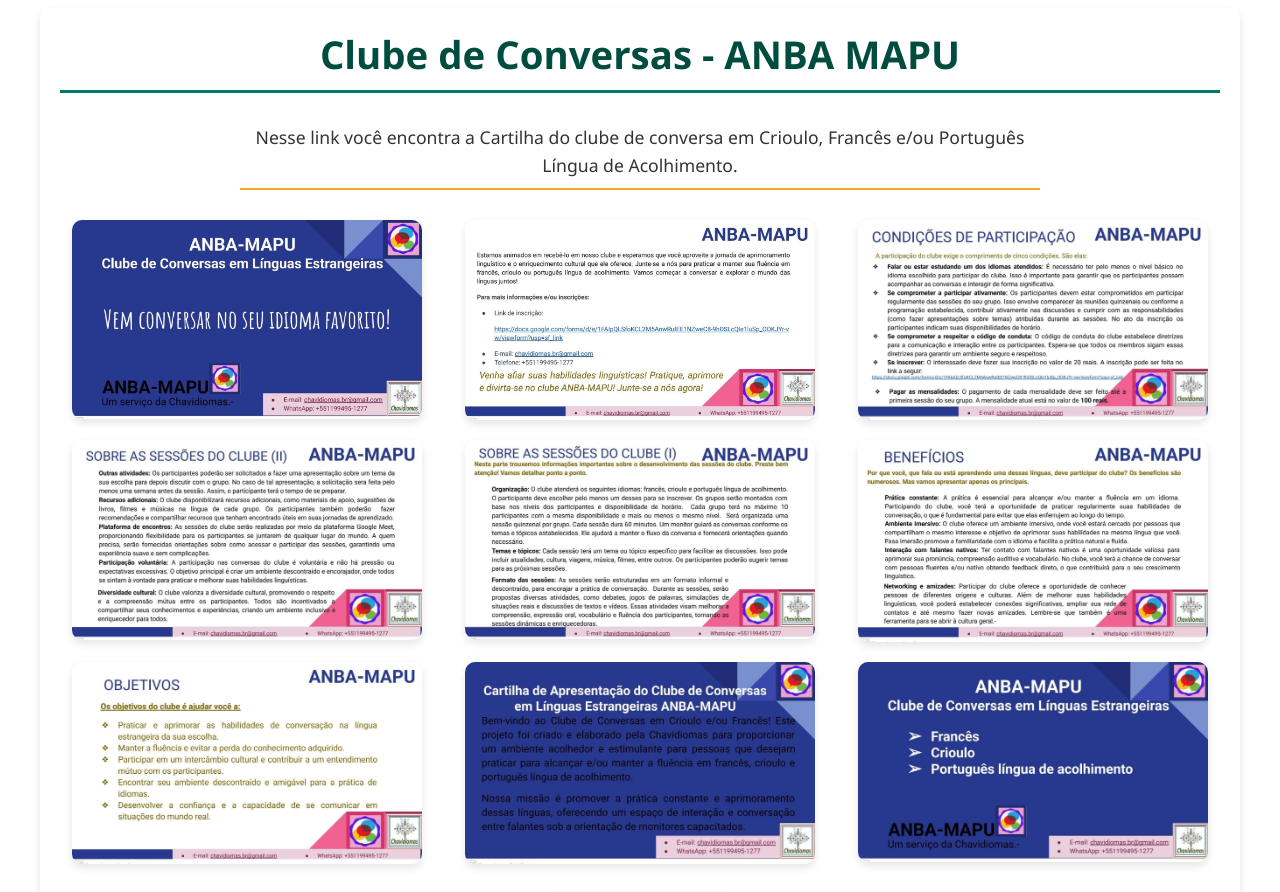
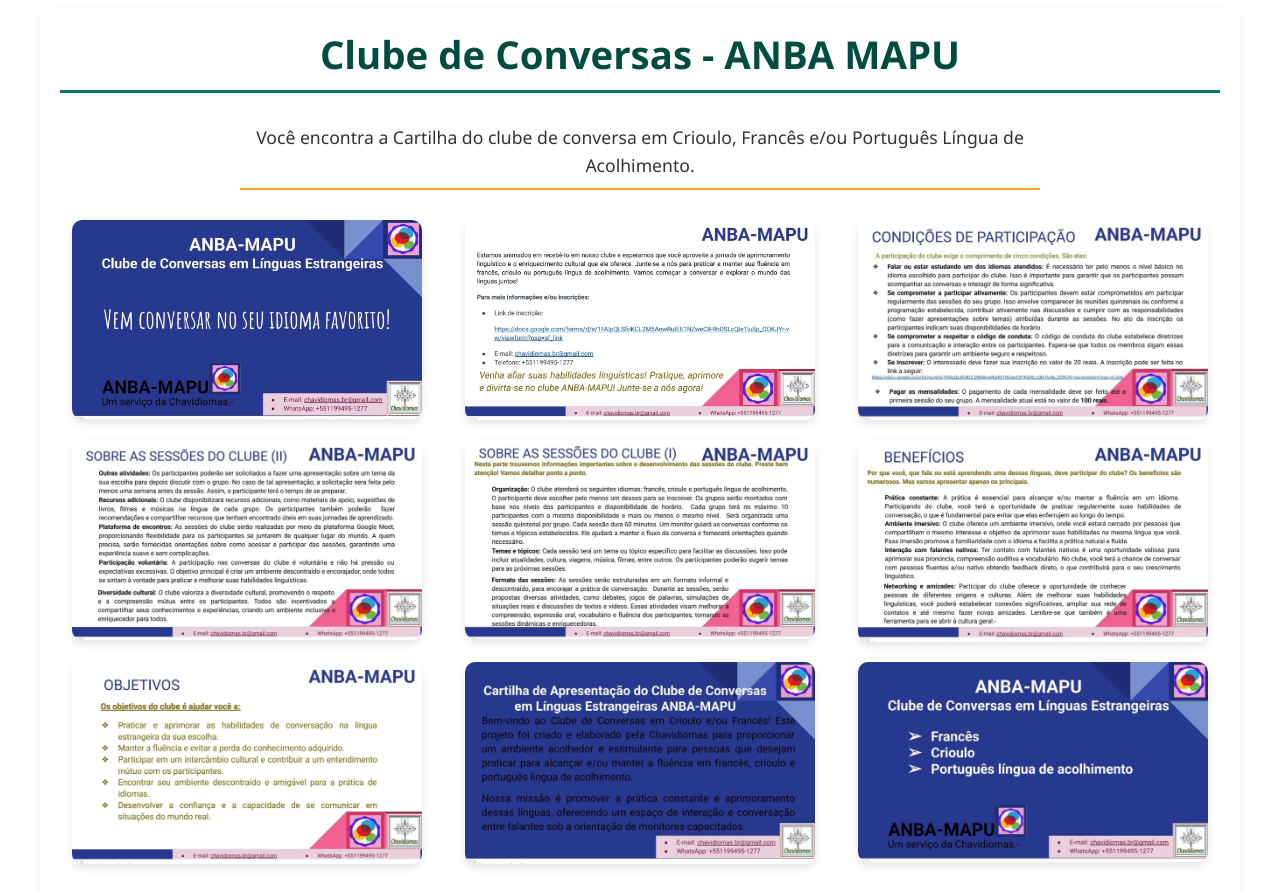
Before and after one commit to Myloveken9/chavidiomas-site, a React (Create React App) app: page / in a window 1280 px wide. Shown: the part 5180-6072 px from the top of the page. Built offline with nearby package versions, Linux system fonts and the light colour scheme.

Commit message:
Last commit for correction

```diff
--- a/src/pages/AnbaMapu.js
+++ b/src/pages/AnbaMapu.js
@@ -47,7 +47,7 @@
     >
       <h2>Clube de Conversas - ANBA MAPU</h2>
       <p>
-        Nesse link você encontra a Cartilha do clube de conversa em Crioulo, Francês e/ou Português Língua de Acolhimento.
+        Você encontra a Cartilha do clube de conversa em Crioulo, Francês e/ou Português Língua de Acolhimento.
       </p>
 
       <div className="cartillage-images">
```
